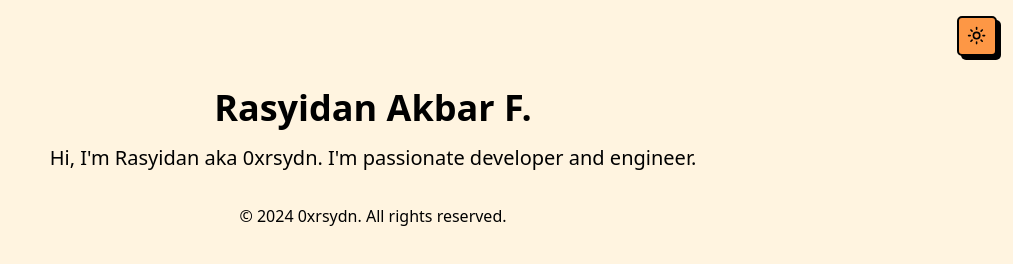
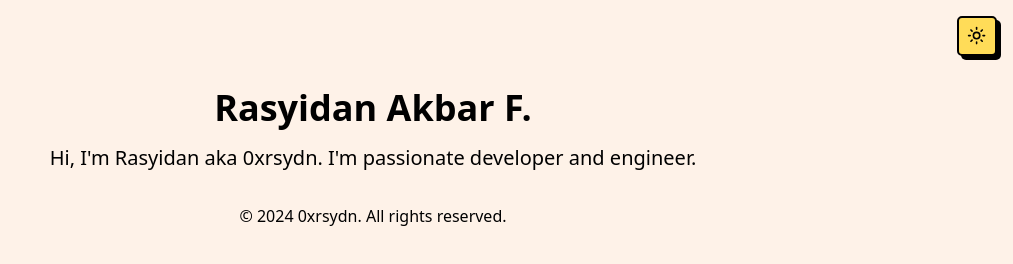
Before and after one commit to 0xrsydn/personalweb-astro, an Astro site: page / in a window 1280 px wide. Shown: the whole page, without its empty margins (267-1280 px from the left). Built offline with nearby package versions, Linux system fonts and the light colour scheme; Astro itself is replaced by a stand-in of ours.

Commit message:
editing layout

```diff
--- a/src/layouts/MyLayout.astro
+++ b/src/layouts/MyLayout.astro
@@ -6,7 +6,7 @@ interface Props {
     title: string;
 }
 
-const { title} = Astro.props;
+const { title } = Astro.props;
 ---
 
 <script is:inline>
@@ -36,9 +36,11 @@ const { title} = Astro.props;
 		<title>{title}</title>
 	</head>
 	<body class="bg-bg dark:bg-darkBg text-text dark:text-darkText">
-		<header class="p-4 flex justify-end">
-			<div class="max-w-7xl w-full mx-auto flex justify-end">
-				<ModeToggle client:load />
+		<header class="p-4">
+			<div class="max-w-7xl w-full mx-auto flex justify-end items-center relative">
+				<div>
+					<ModeToggle client:load />
+				</div>
 			</div>
 		</header>
 		<main class="max-w-7xl mx-auto p-4">
--- a/src/pages/index.astro
+++ b/src/pages/index.astro
@@ -2,7 +2,7 @@
 import MyLayout from '../layouts/MyLayout.astro';
 ---
 
-<MyLayout title="Home | Rasyidan Akbar F">
+<MyLayout title="Rasyidan Akbar F">
 	<div class="text-center">
 		<h1 class="text-4xl font-bold mb-4">Rasyidan Akbar F.</h1>
 		<p class="text-xl">
--- a/tailwind.config.mjs
+++ b/tailwind.config.mjs
@@ -4,23 +4,24 @@ export default {
     content: ['./src/**/*.{astro,html,js,jsx,md,mdx,svelte,ts,tsx,vue}'],
 	theme: {
 		extend: {
-    		borderRadius: {
-    			lg: 'var(--radius)',
-    			md: 'calc(var(--radius) - 2px)',
-    			sm: 'calc(var(--radius) - 4px)',
-                base: '5px'
-    		},
 		  colors: {
-                main: '#FD9745',
-                mainAccent: '#fc7303',
-                overlay: 'rgba(0,0,0,0.8)',
-                bg: '#fff4e0',
+			main: '#FFDC58',
+			mainAccent: '#ffc800', // not needed for shadcn components
+			overlay: 'rgba(0,0,0,0.8)', // background color overlay for alert dialogs, modals, etc.
+
+			// light mode
+			bg: '#FEF2E8',
 			text: '#000',
 			border: '#000',
-                darkBg: '#1D1F27',
+
+			// dark mode
+			darkBg: '#374151',
 			darkText: '#eeefe9',
 			darkBorder: '#000',
-                secondaryBlack: '#1b1b1b',
+			secondaryBlack: '#1b1b1b', // opposite of plain white, not used pitch black because borders and box-shadows are that color
+		  },
+		  borderRadius: {
+			base: '5px'
 		  },
 		  boxShadow: {
 			light: '4px 4px 0px 0px #000',
@@ -36,7 +37,7 @@ export default {
 			base: '500',
 			heading: '700',
 		  },
-    	}
+		},
 	  },
 	plugins: [require("tailwindcss-animate")],
 }
```
Lines whose indentation alone changed are shown as unchanged.
